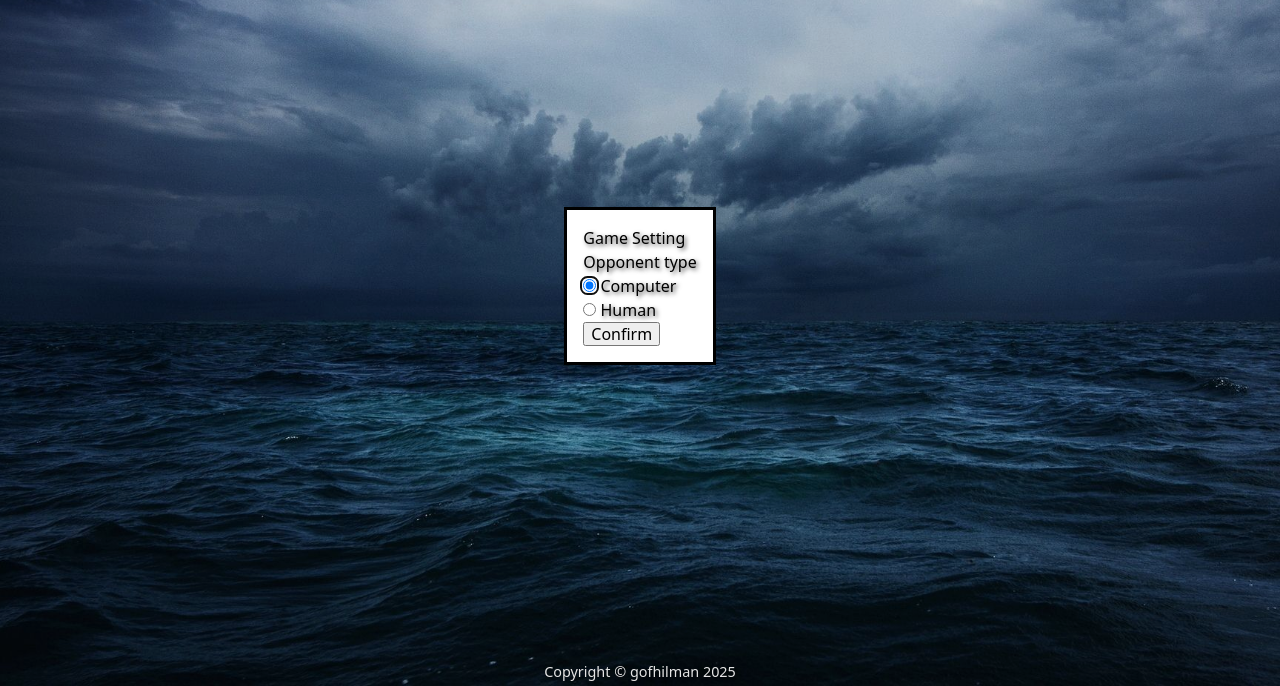
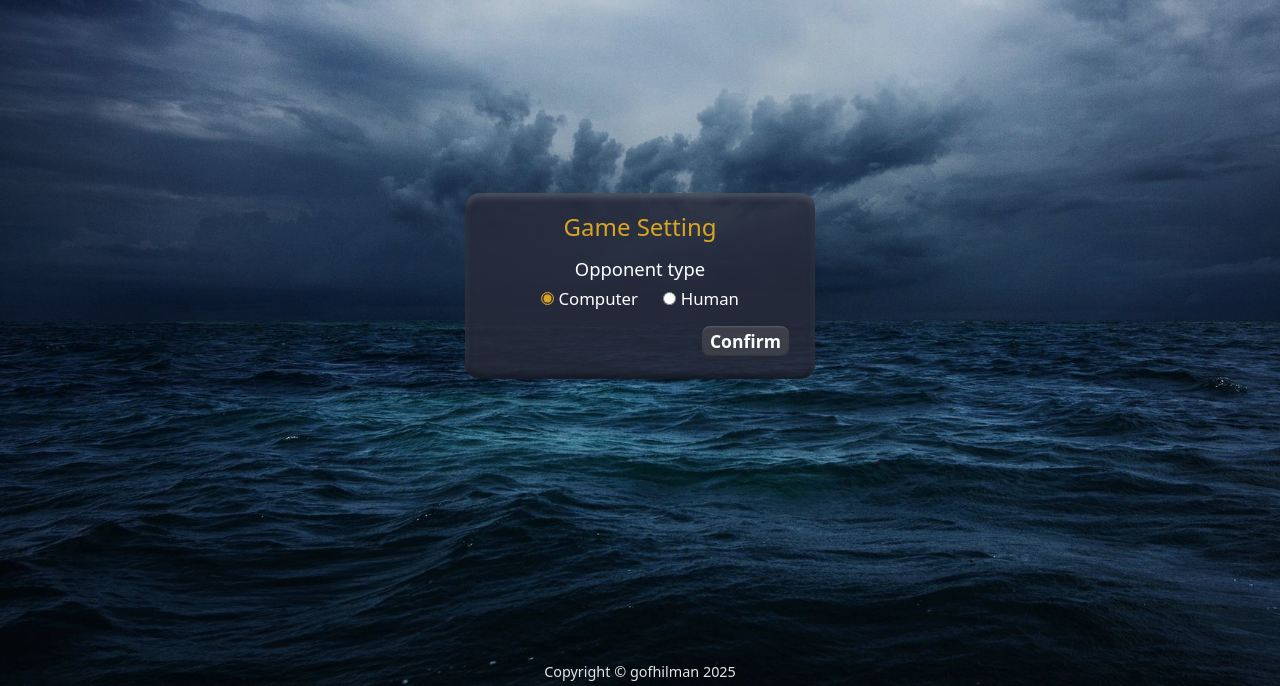
Before and after one commit to gofhilman/battleship, a website built with webpack: page src/template.html in a window 1280 px wide. Shown: the part 114-800 px from the top of the page. Built offline with nearby package versions, Linux system fonts and the light colour scheme; what pubsub-js would draw is missing.

Commit message:
Style dialogs

```diff
--- a/src/dialogs.js
+++ b/src/dialogs.js
@@ -4,15 +4,21 @@ import { OPPONENT } from "./pubsub-msg";
 const gameSetting = document.querySelector("#game-setting");
 const confirmSetting = document.querySelector("#confirm-setting");
 
-function displayGameSetting() {
+function displayGameSetting(players) {
   gameSetting.showModal();
   confirmSetting.addEventListener("click", (event) => {
     event.preventDefault();
     gameSetting.close();
-    const opponentType = document.querySelector("[name='opponent-type']:checked");
+    const opponentType = document.querySelector(
+      "[name='opponent-type']:checked"
+    );
     PubSub.publish(OPPONENT.TYPE, opponentType.value);
-    // open next dialog
+    displaySetup(players);
   });
 }
 
-export { displayGameSetting };
+function displaySetup(players) {
+
+}
+
+export { displayGameSetting, displaySetup };
--- a/src/game-control.js
+++ b/src/game-control.js
@@ -14,9 +14,8 @@ class GameControl {
       new Player(
         opponentType === "computer" ? "Computer" : "Player 2",
         opponentType
-      ),
+      )
     );
-    console.log(this.players); // Test
   }
 }
 
--- a/src/index.js
+++ b/src/index.js
@@ -3,5 +3,5 @@ import "../node_modules/modern-normalize/modern-normalize.css";
 import { displayGameSetting } from "./dialogs";
 import GameControl from "./game-control";
 
-new GameControl();
-displayGameSetting();
+const gameControl = new GameControl();
+displayGameSetting(gameControl.players);
--- a/src/styles.css
+++ b/src/styles.css
@@ -1,8 +1,9 @@
 :root {
   line-height: 1.5;
+  --main-color: rgb(218, 165, 32);
   --base-color: rgba(25, 25, 25, 0.99);
   --bg-light-color: rgba(35, 35, 35, 0.975);
-  --bg-lighter-color: rgba(38, 38, 38, 0.975);
+  --bg-lighter-color: rgba(39, 43, 58, 0.85);
   --bg-alt-color: rgba(59, 59, 72, 0.619);
   --highlight-color: rgba(98, 97, 97, 0.395);
 }
@@ -41,8 +42,6 @@ img {
 
 body {
   color: white;
-  text-shadow: 2px 2px 4px rgba(0, 0, 0, 0.7);
-  /* background-color: var(--base-color); */
   background-image: url("./assets/dark-ocean.jpg");
   background-size: cover;
   background-position: center;
@@ -85,6 +84,78 @@ header > img {
 header > p {
   font-size: 3rem;
   font-weight: 500;
+  text-shadow: 2px 2px 4px rgba(0, 0, 0, 0.7);
+}
+
+dialog {
+  padding-bottom: 22px;
+  color: white;
+  background-color: var(--bg-lighter-color);
+  border: none;
+  border-radius: 15px;
+  box-shadow: inset 0 -4px 6px rgba(0, 0, 0, 0.5),
+    inset 0 4px 6px rgba(255, 255, 255, 0.2);
+}
+
+input[type="radio"] {
+  accent-color: var(--main-color);
+}
+
+.confirm {
+    display: flex;
+    justify-content: flex-end;
+    margin-right: 10px;
+}
+
+.confirm-button {
+    color: white;
+    background-color: var(--highlight-color);
+    padding: 5px 8px;
+    border: none;
+    border-radius: 8px;
+    font-size: 1.1rem;
+    font-weight: 600;
+    cursor: pointer;
+    box-shadow: inset 0 -1px 2px rgba(0, 0, 0, 0.5),
+              inset 0 1px 2px rgba(255, 255, 255, 0.2);
+}
+
+.confirm-button:hover {
+    background-color: white;
+    color: var(--base-color);
+}
+
+.confirm-button:focus, input:focus {
+    outline: none;
+}
+
+#game-setting {
+  width: 350px;
+}
+
+#game-setting h1 {
+  color: var(--main-color);
+  font-size: 1.5rem;
+  font-weight: 500;
+  text-align: center;
+  margin-bottom: 10px;
+}
+
+#game-setting p {
+  font-size: 1.15rem;
+  text-align: center;
+}
+
+.form-body {
+  margin: 3px 0 15px 0;
+  padding: 0 60px 0 60px;
+  display: flex;
+  justify-content: space-between;
+  font-size: 1.05rem;
+}
+
+.form-body input, .form-body label {
+  cursor: pointer;
 }
 
 footer {
--- a/src/template.html
+++ b/src/template.html
@@ -36,8 +36,8 @@
               <label for="human">Human</label>
             </div>
           </div>
-          <div class="form-submit">
-            <button id="confirm-setting">Confirm</button>
+          <div class="confirm">
+            <button class="confirm-button" id="confirm-setting">Confirm</button>
           </div>
         </form>
       </dialog>
```
